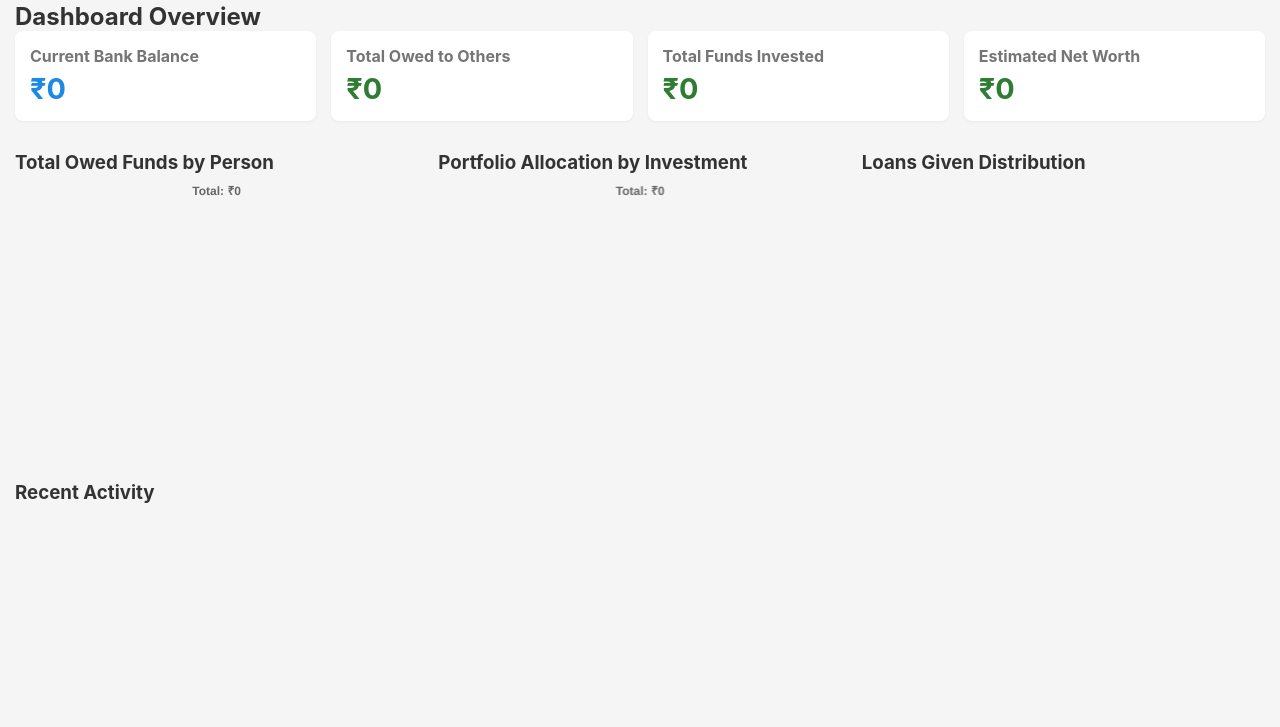
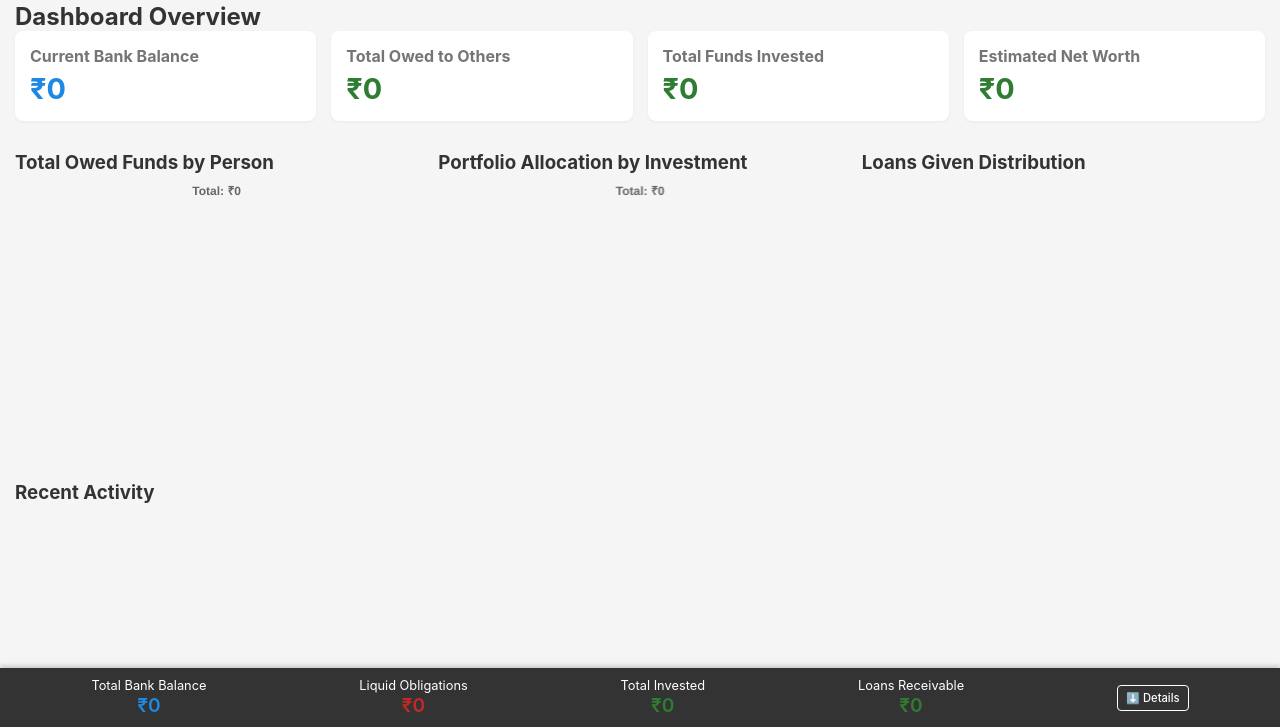
Before and after one commit to RahulSonawane-rgb/Diary, a plain HTML site: page index.html in a window 1280 px wide. Shown: the part 73-800 px from the top of the page. Drawn offline with nearby package versions, Linux system fonts and the light colour scheme.

Commit message:
Fixing bugs

```diff
--- a/index.html
+++ b/index.html
@@ -27,14 +27,14 @@
         <h2 style="text-align: center; margin-top: 50px;">Loading...</h2>
     </main>
 
-    <!-- <footer id="dashboard-footer">
+    <footer id="dashboard-footer">
         <div class="footer-summary">
             <div>
                 <span>Total Bank Balance</span>
                 <span id="footer-bank-balance" class="amount balance">₹ 0</span>
             </div>
             <div>
-                <span>Total Liquid Obligations</span>
+                <span>Liquid Obligations</span>
                 <span id="footer-liquid-obligations" class="amount negative">₹ 0</span>
             </div>
             <div>
@@ -42,17 +42,17 @@
                 <span id="footer-total-invested" class="amount positive">₹ 0</span>
             </div>
             <div>
-                <span>Total Receivables</span>
+                <span>Loans Receivable</span>
                 <span id="footer-total-receivables" class="amount positive">₹ 0</span>
             </div>
             <button id="footer-toggle" onclick="toggleFooterDetails()">⬇️ Details</button>
         </div>
 
         <div id="footer-details" style="display: none;">
-            <canvas id="ledger-chart" height="150"></canvas>
+            <!-- <canvas id="ledger-chart" height="150"></canvas> -->
             <p id="liquidity-alert" class="alert-message" style="display: none;">⚠️ **Liquidity Alert:** Bank balance is less than liquid obligations!</p>
         </div>
-    </footer> -->
+    </footer>
 
     <div id="transaction-modal" class="modal">
         <div class="modal-content">
```
